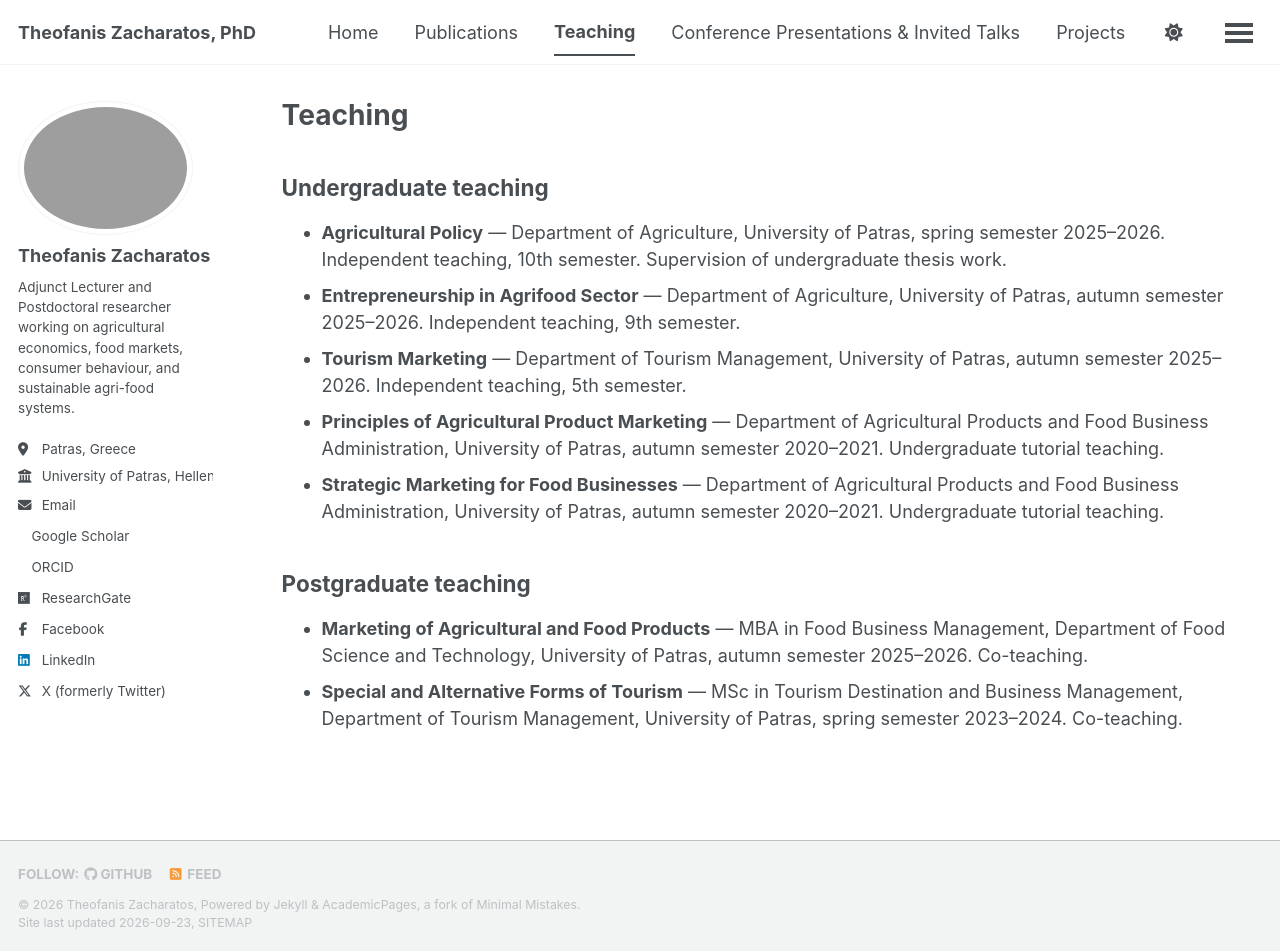
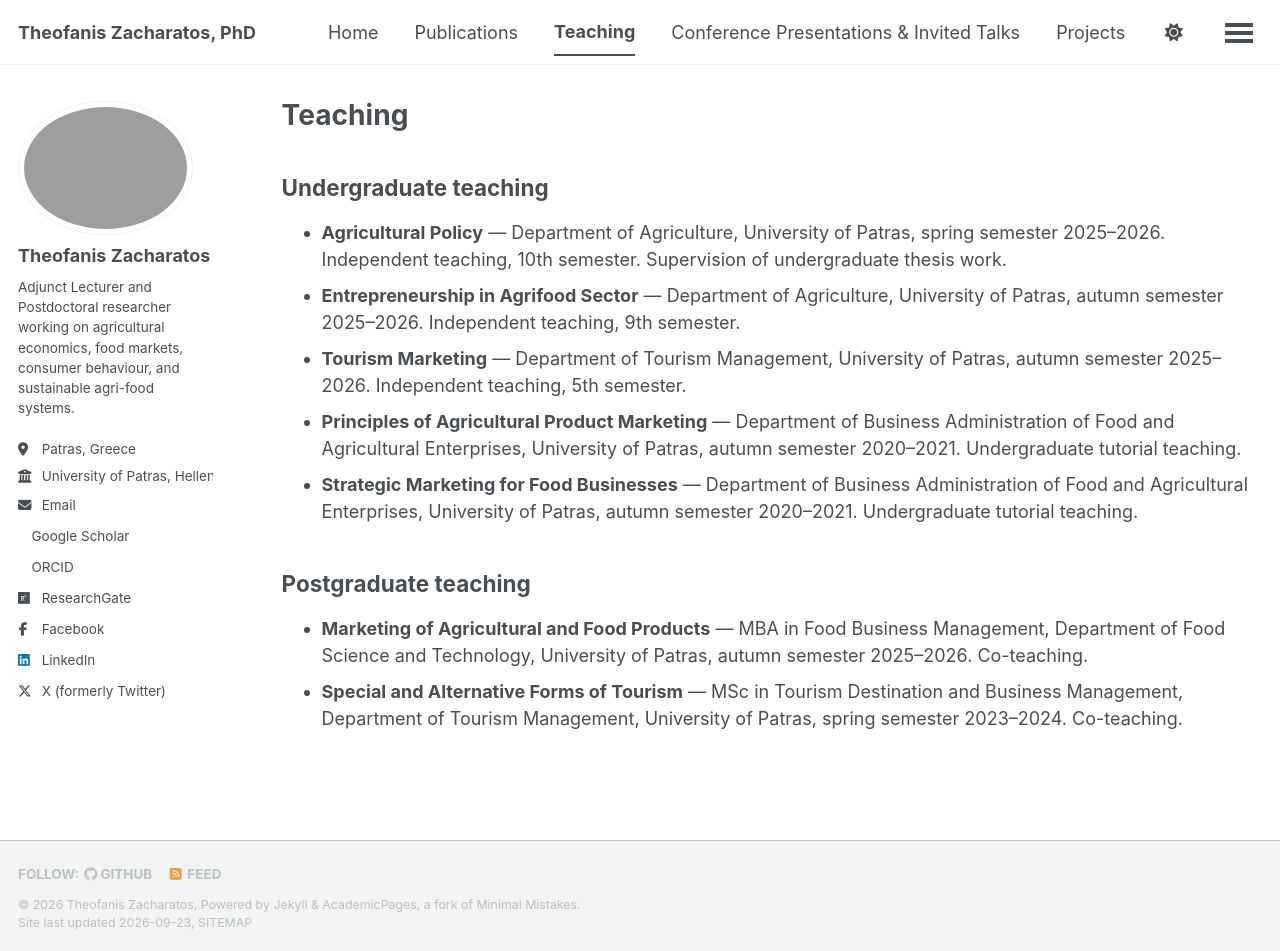
Before and after one commit to TheofanisZacharatos/theofaniszacharatos.github.io, a Jekyll site: the page built from _pages/teaching.html, in a window 1280 px wide and 951 px high. Built offline with Jekyll 4.4.1, drawn with Linux system fonts in a browser that asks for light colours; a style sheet for code colours, icons or effects is not loaded.

Commit message:
Update teaching.html

```diff
--- a/_pages/teaching.html
+++ b/_pages/teaching.html
@@ -29,14 +29,14 @@ author_profile: true
 
    <li>
     <strong>Principles of Agricultural Product Marketing</strong> —
-    Department of Agricultural Products and Food Business Administration,
+    Department of Business Administration of Food and Agricultural Enterprises,
     University of Patras, autumn semester 2020–2021.
     Undergraduate tutorial teaching.
   </li>
 
   <li>
     <strong>Strategic Marketing for Food Businesses</strong> —
-    Department of Agricultural Products and Food Business Administration,
+    Department of Business Administration of Food and Agricultural Enterprises,
     University of Patras, autumn semester 2020–2021.
     Undergraduate tutorial teaching.
   </li>
```
